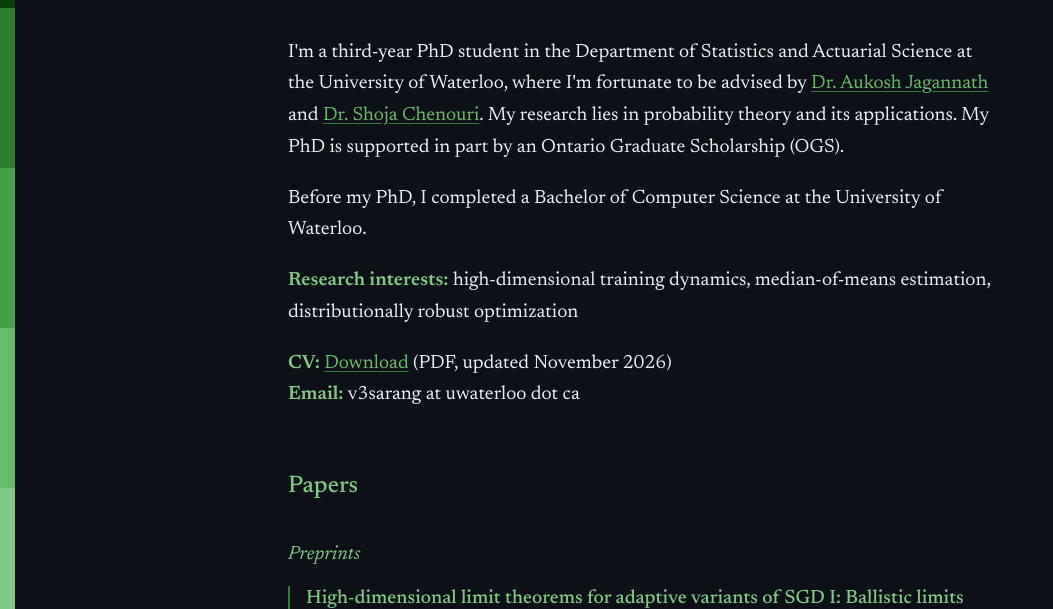
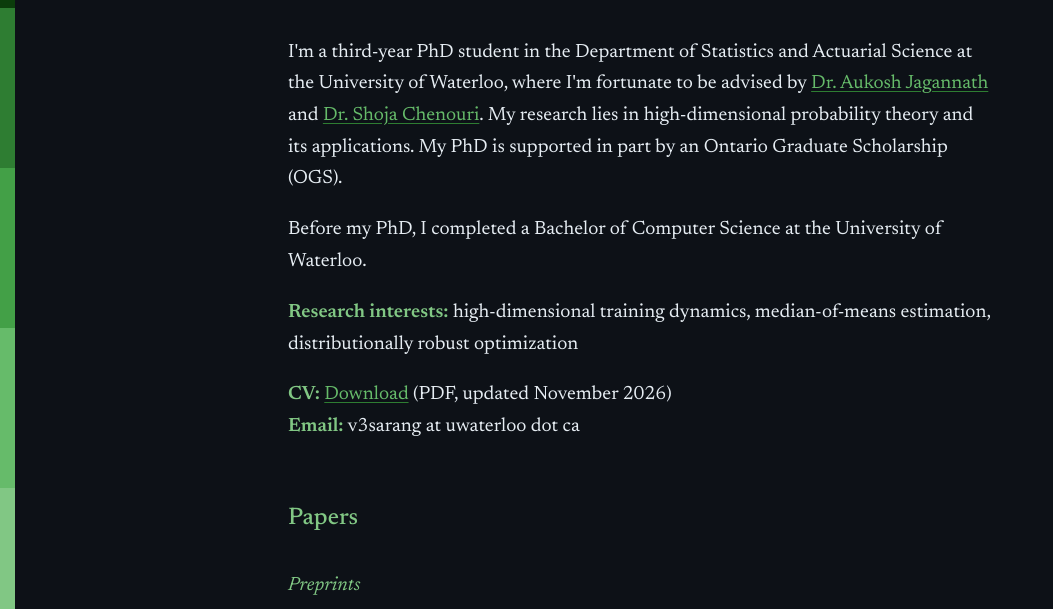
Before and after one commit to v3sarang/v3sarang.github.io, a plain HTML site: page index.html in a window 1280 px wide. Shown: the part 152-761 px from the top of the page, without its empty margins (0-1053 px from the left). Drawn offline with Linux system fonts and the light colour scheme.

Commit message:
Update index.html

```diff
--- a/index.html
+++ b/index.html
@@ -246,7 +246,7 @@
       at the University of Waterloo, where I'm fortunate to be advised by
       <a href="https://aukosh.github.io/">Dr. Aukosh Jagannath</a> and
       <a href="https://uwaterloo.ca/statistics-and-actuarial-science/profiles/shojaeddin-chenouri">Dr. Shoja Chenouri</a>.
-      My research lies in probability theory and its applications.
+      My research lies in high-dimensional probability theory and its applications.
       My PhD is supported in part by an Ontario Graduate Scholarship (OGS).
     </p>
     <p>
```
